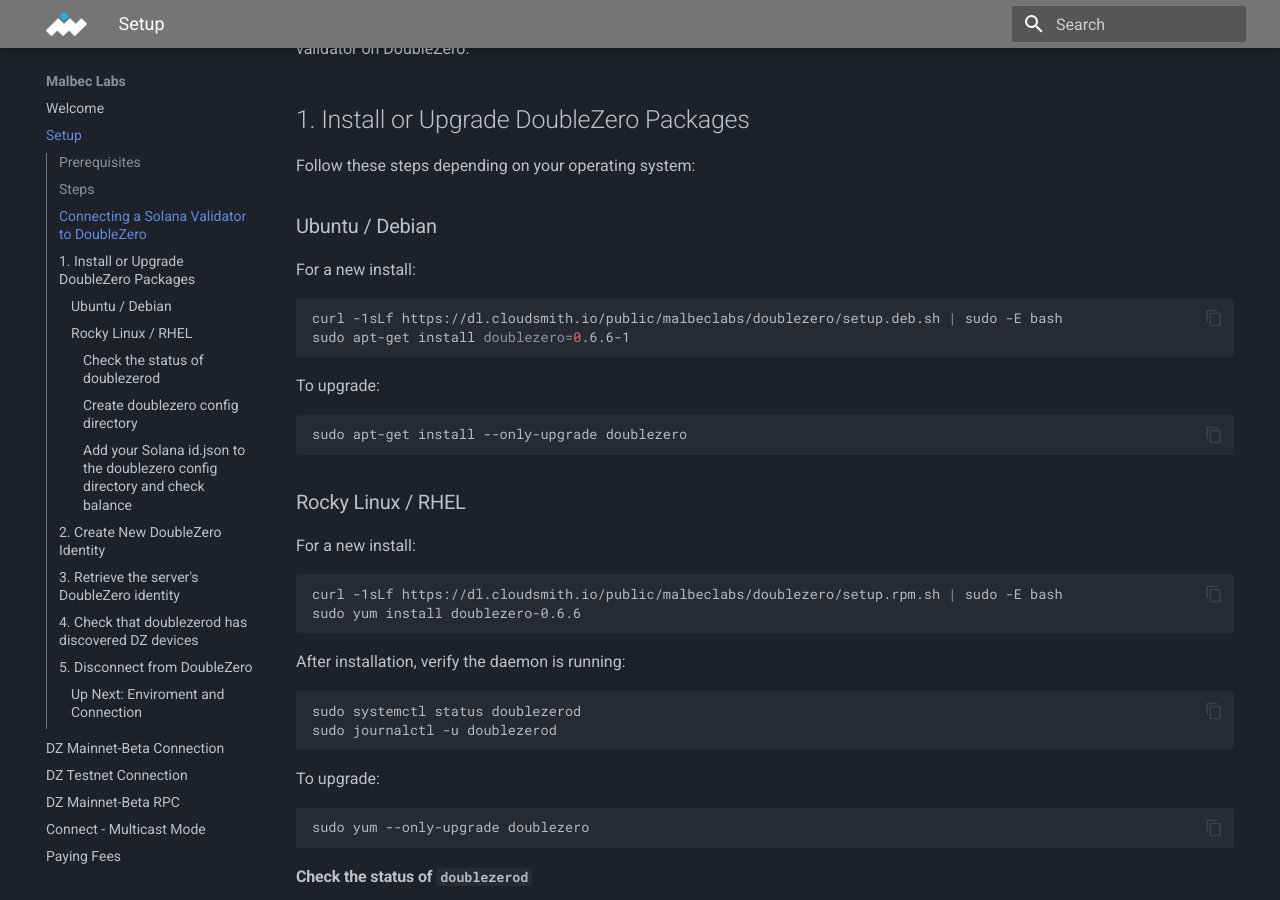
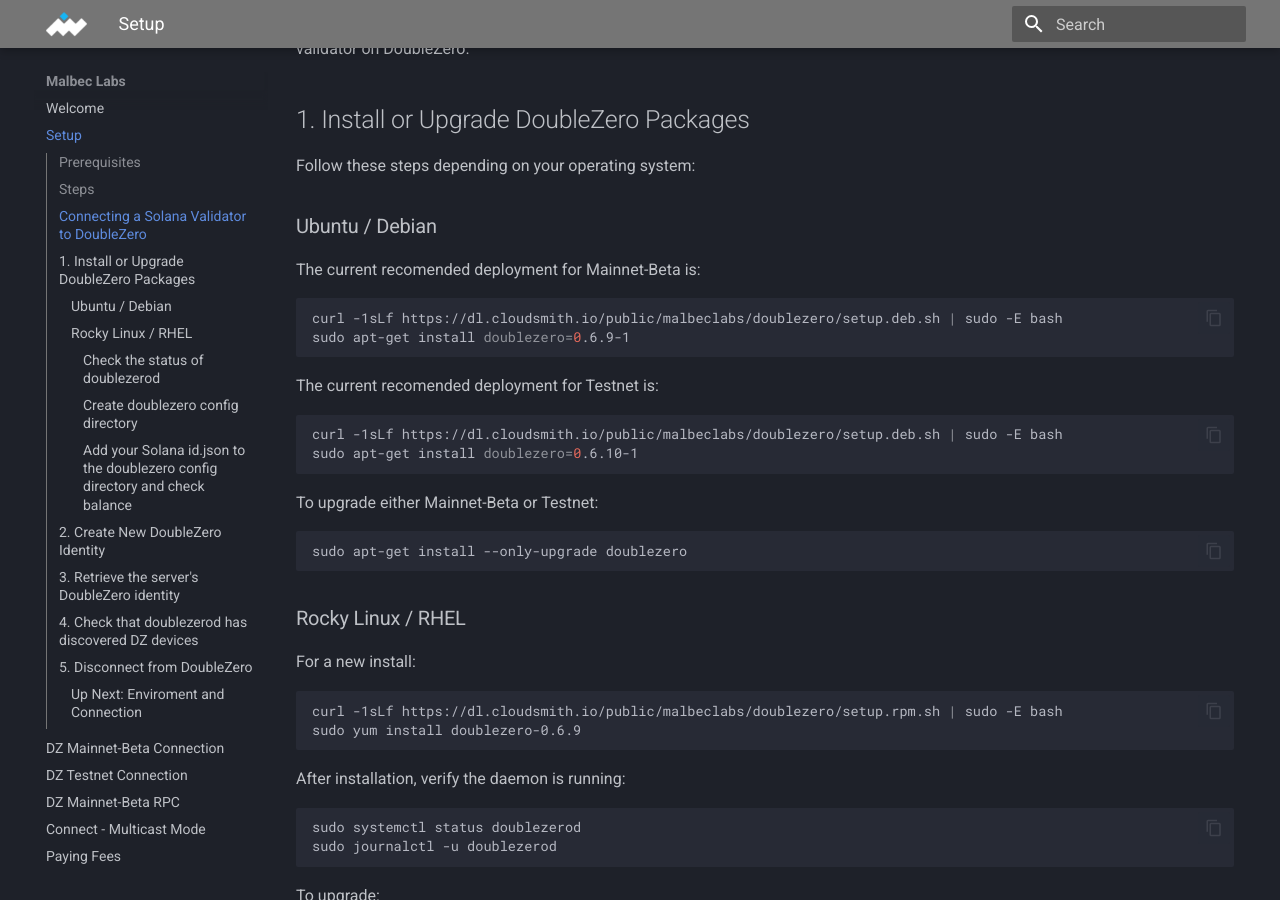
Before and after one commit to malbeclabs/docs, an MkDocs documentation site: the page built from docs/setup.md, in a window 1280 px wide and 900 px high, scrolled down 1037 px. Built offline with MkDocs 1.6.1 and Material for MkDocs 9.7.7, drawn with Linux system fonts in a browser that asks for light colours.

````diff
--- a/docs/setup.md
+++ b/docs/setup.md
@@ -34,12 +34,19 @@ Follow these steps depending on your operating system:
 
 ### Ubuntu / Debian
 
-For a new install:
+The current recomended deployment for Mainnet-Beta is:
 ```bash
 curl -1sLf https://dl.cloudsmith.io/public/malbeclabs/doublezero/setup.deb.sh | sudo -E bash
-sudo apt-get install doublezero=0.6.6-1
+sudo apt-get install doublezero=0.6.9-1
 ```
-To upgrade:
+
+The current recomended deployment for Testnet is:
+```bash
+curl -1sLf https://dl.cloudsmith.io/public/malbeclabs/doublezero/setup.deb.sh | sudo -E bash
+sudo apt-get install doublezero=0.6.10-1
+```
+
+To upgrade either Mainnet-Beta or Testnet:
 ```
 sudo apt-get install --only-upgrade doublezero
 ```
@@ -48,7 +55,7 @@ sudo apt-get install --only-upgrade doublezero
 For a new install:
 ```bash
 curl -1sLf https://dl.cloudsmith.io/public/malbeclabs/doublezero/setup.rpm.sh | sudo -E bash
-sudo yum install doublezero-0.6.6
+sudo yum install doublezero-0.6.9
 ```
 
 After installation, verify the daemon is running:
````
Also changed, not shown: docs/Swapping-sol-to-2z.md (+46 -4 lines), docs/paying-fees2z.md (+1 -3 lines).
